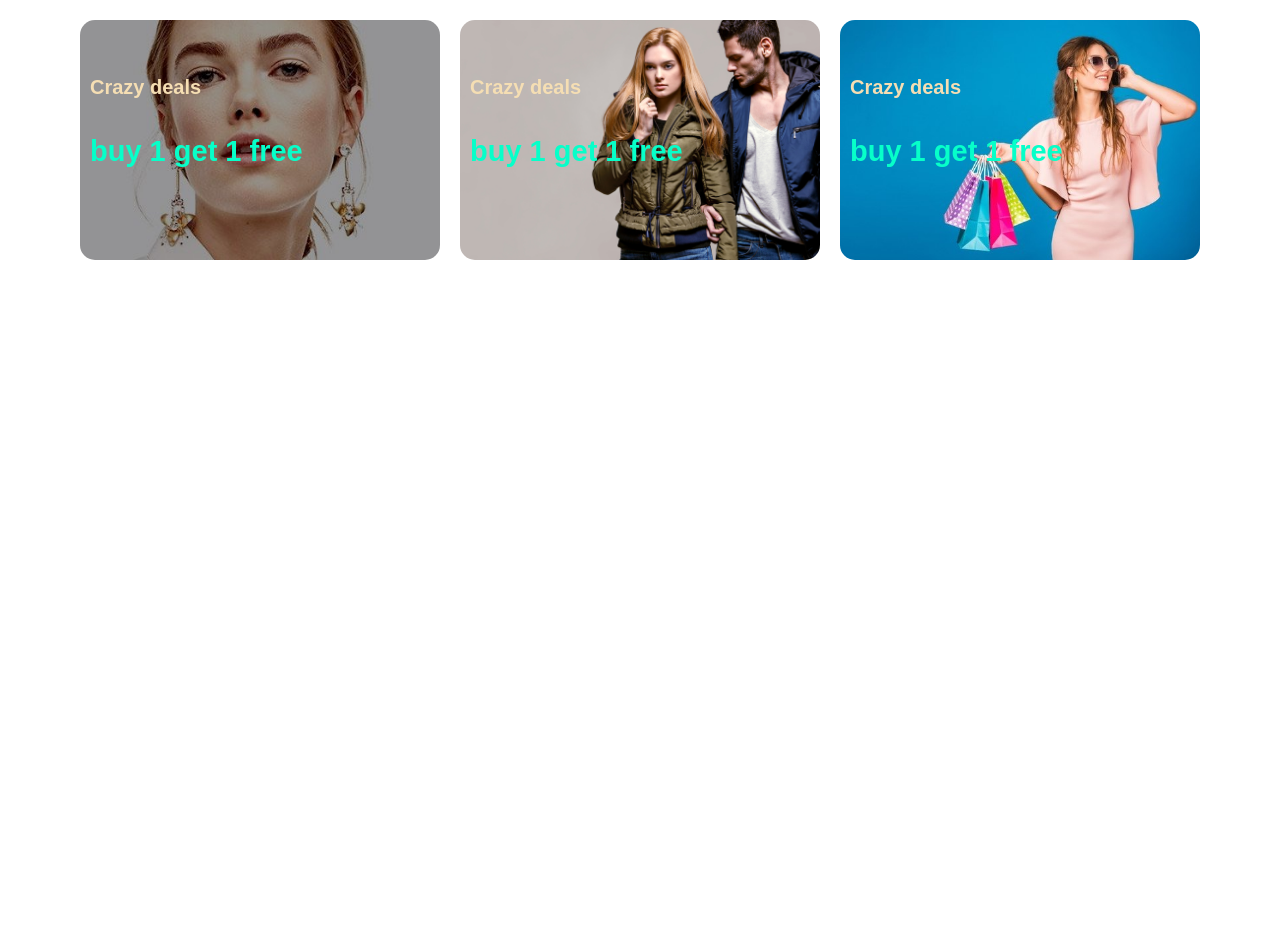
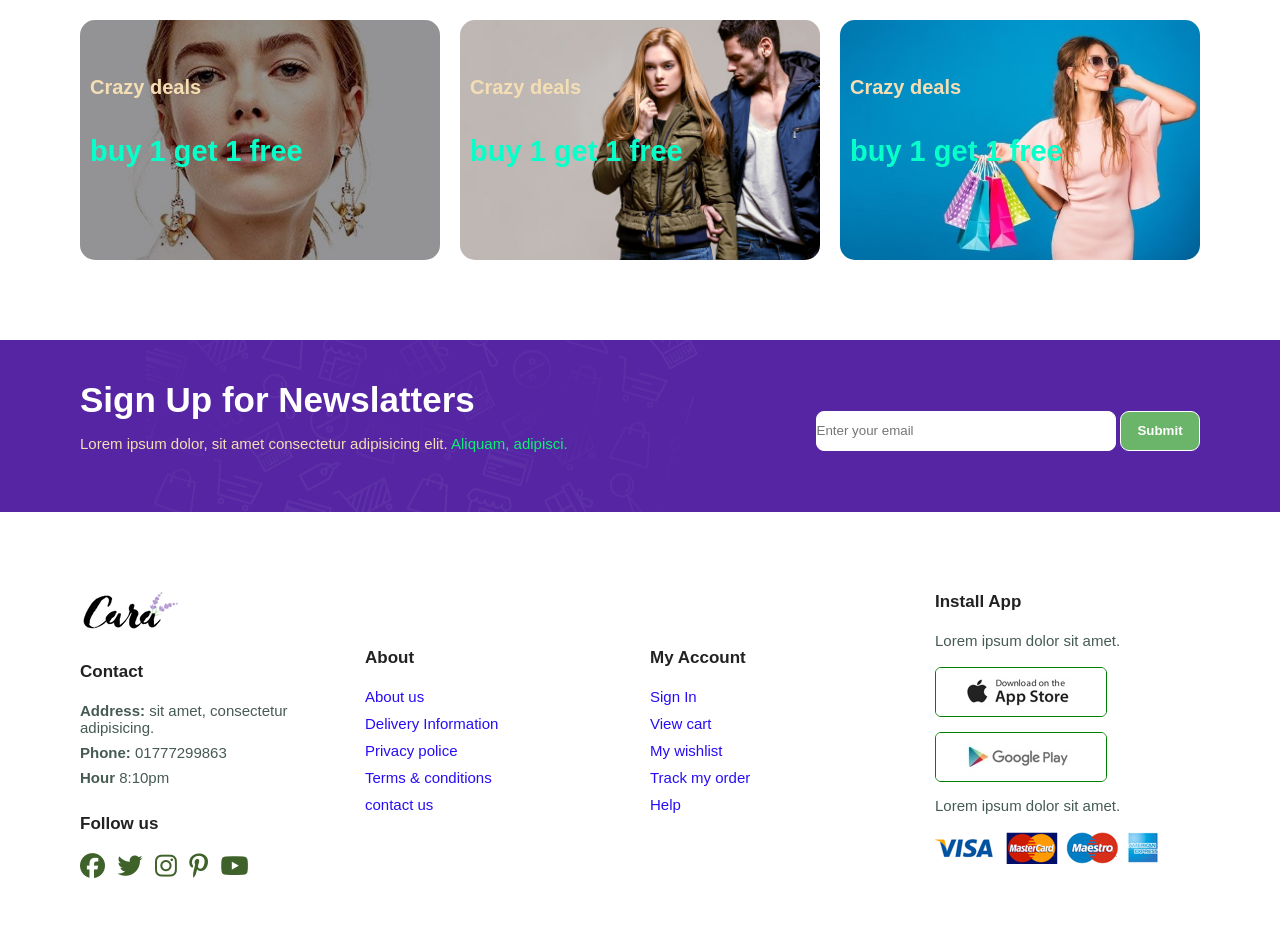
Before and after one commit to Saif-Afnan-Nadim123/Build-and-Deploy-Ecommerce-Website, a plain HTML site: page index.html in a window 1280 px wide. Shown: the part 4012-4951 px from the top of the page. Before the commit the page ends 4312 px from the top, so only its background shows below. Drawn offline with Linux system fonts and the light colour scheme.

Commit message:
this is last coomit not resposive

```diff
--- a/index.html
+++ b/index.html
@@ -385,6 +385,67 @@
 
         </div>
     </section>
+    <!-- news leater section -->
+    <section id="news-latter" class="section-m1 section-p1">
+        <div class="news-latter-left">
+            <h3>Sign Up for Newslatters</h3>
+            <p>Lorem ipsum dolor, sit amet consectetur adipisicing elit. <span> Aliquam, adipisci.</span></p>
+        </div>
+        <div class="from">
+            <input type="email" placeholder="Enter your email">
+            <button>Submit</button>
+        </div>
+
+    </section>
+
+    <!-- this is footer section -->
+    <footer class="section-p1">
+        <div class="col">
+            <img class="logo" src="img/logo.png" alt="">
+            <h4>Contact</h4>
+            <p><strong>Address:</strong> sit amet, consectetur adipisicing.</p>
+            <p><strong>Phone:</strong> 01777299863</p>
+            <p><strong>Hour</strong> 8:10pm</p>
+            <div class="follow">
+                <h4>Follow us</h4>
+                <div class="icon">
+                    <i class="fab fa-facebook"></i>
+                    <i class="fab fa-twitter"></i>
+                    <i class="fab fa-instagram"></i>
+                    <i class="fab fa-pinterest-p"></i>
+                    <i class="fab fa-youtube"></i>
+                </div>
+
+            </div>
+
+        </div>
+        <div class="col">
+            <h4>About</h4>
+            <a href="">About us</a>
+            <a href="">Delivery Information</a>
+            <a href="">Privacy police</a>
+            <a href="">Terms & conditions</a>
+            <a href="">contact us</a>
+        </div>
+        <div class="col">
+            <h4>My Account</h4>
+            <a href="">Sign In</a>
+            <a href="">View cart</a>
+            <a href="">My wishlist</a>
+            <a href="">Track my order</a>
+            <a href="">Help</a>
+        </div>
+        <div class="col install">
+            <h4>Install App</h4>
+            <p>Lorem ipsum dolor sit amet.</p>
+            <div class="row">
+                <img src="img/pay/app.jpg" alt="">
+                <img src="img/pay/play.jpg" alt="">
+            </div>
+            <p>Lorem ipsum dolor sit amet.</p>
+            <img src="img/pay/pay.png" alt="">
+        </div>
+    </footer>
 
 
     <!-- this is javascript link -->
--- a/styles/style.css
+++ b/styles/style.css
@@ -434,3 +434,113 @@ padding: 10px;
     font-size: 29px;
     font-weight: bold;
 }
+/* <!-- news leater section --> style */
+#news-latter{
+    display: flex;
+    align-items: center;
+    justify-content: space-between;
+    background-image: url(/img/banner/b14.png);
+    background-repeat: no-repeat;
+    background-position: 20% 30%;
+    background-color: #5525a3;
+}
+.news-latter-left h3{
+    font-size: 35px;
+    color: white;
+}
+.news-latter-left P{
+    font-size: 15px;
+    color: wheat;
+}
+.news-latter-left P span{
+    color: rgb(11, 241, 115);
+}
+#news-latter .from input{
+    height: 40px;
+    width: 300px;
+    outline: none;
+    border-radius: 8px;
+    border: 1px solid #fff;
+}
+#news-latter .from button{
+    height: 40px;
+    width: 80px;
+    border: none;
+    background-color: rgb(106, 181, 106); /* Example background color */
+    cursor: pointer;
+    border-radius: 9px;
+    transition: 0.5s;
+    color: #143104;
+    margin-top: 10px;
+    font-weight: 600;
+    color: #fff;
+    border: 1px solid #fff;
+}
+#news-latter .from button:hover{
+    background-color: #10b42c;
+}
+/* ===================this is footer section style */
+footer{
+    display: grid;
+    grid-template-columns: repeat(4 ,1fr);
+    gap: 20px;
+    align-items: center;
+}
+footer .end p{
+    width: 100%;
+    text-align: center;
+    color: red;
+}
+footer .col {
+    display: flex;
+    flex-direction: column;
+    align-items: flex-start;
+    margin-bottom: 20px;
+}
+footer .logo{
+    margin-bottom: 30px;
+}
+footer h4{
+    font-size: 17px;
+    padding-bottom: 20px;
+}
+footer p{
+    font-size: 15px;
+    margin: 0 0 8px 0;
+}
+footer .col a{
+    font-size: 15px;
+    margin: 0 0 8px 0;
+    text-decoration: none;
+    color: #280df4;
+    margin-bottom: 10px;
+}
+footer .follow{
+    margin-top: 20px;
+}
+footer .follow i{
+    color: #3e622a;
+    padding-right: 8px;
+    cursor: pointer;
+    font-size: 25px;
+}
+footer .install .row img{
+border: 1px solid green;
+border-radius: 6px;
+display: flex;
+}
+footer .install img{
+    margin: 10px 0 15px 0;
+}
+footer .follow i:hover{
+    color: #0cdfd1;
+}
+
+
+
+
+ footer .end {
+    text-align: center;
+   width: 100%;
+   color: red;
+}
```
